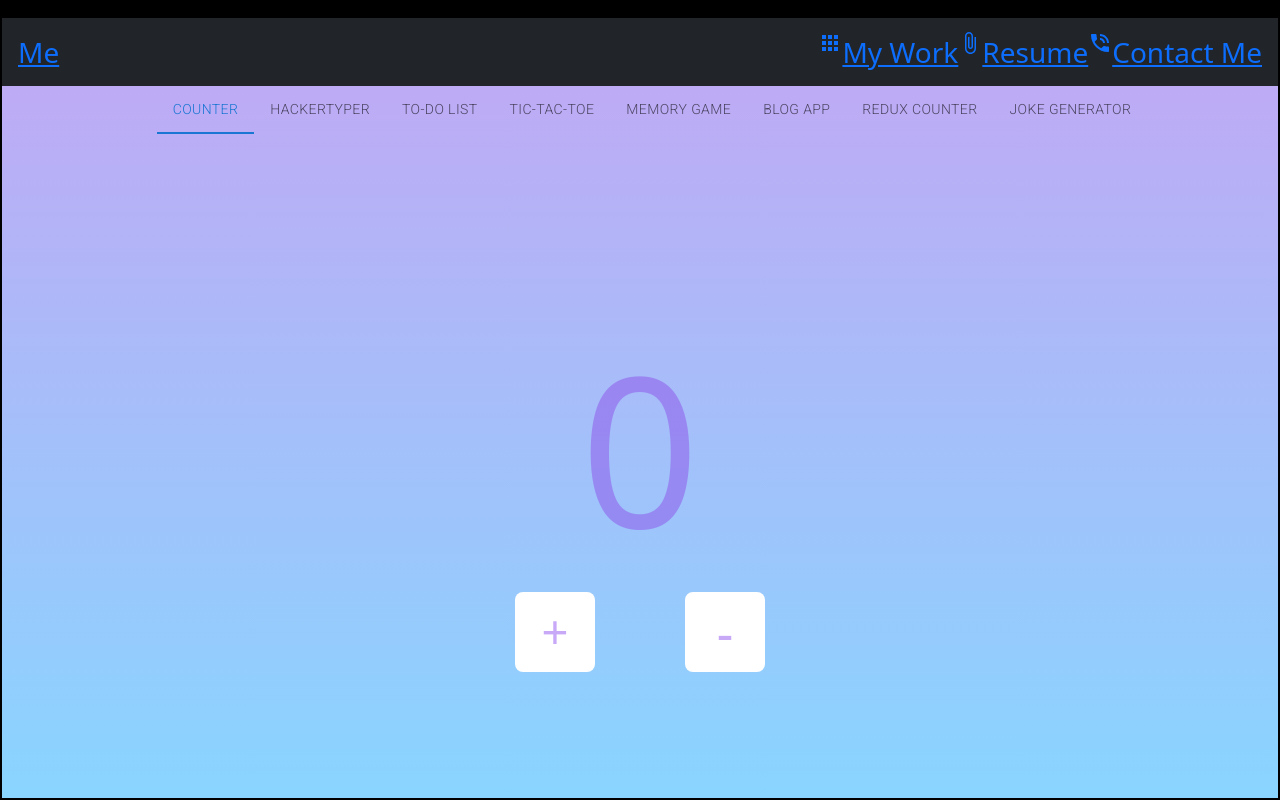
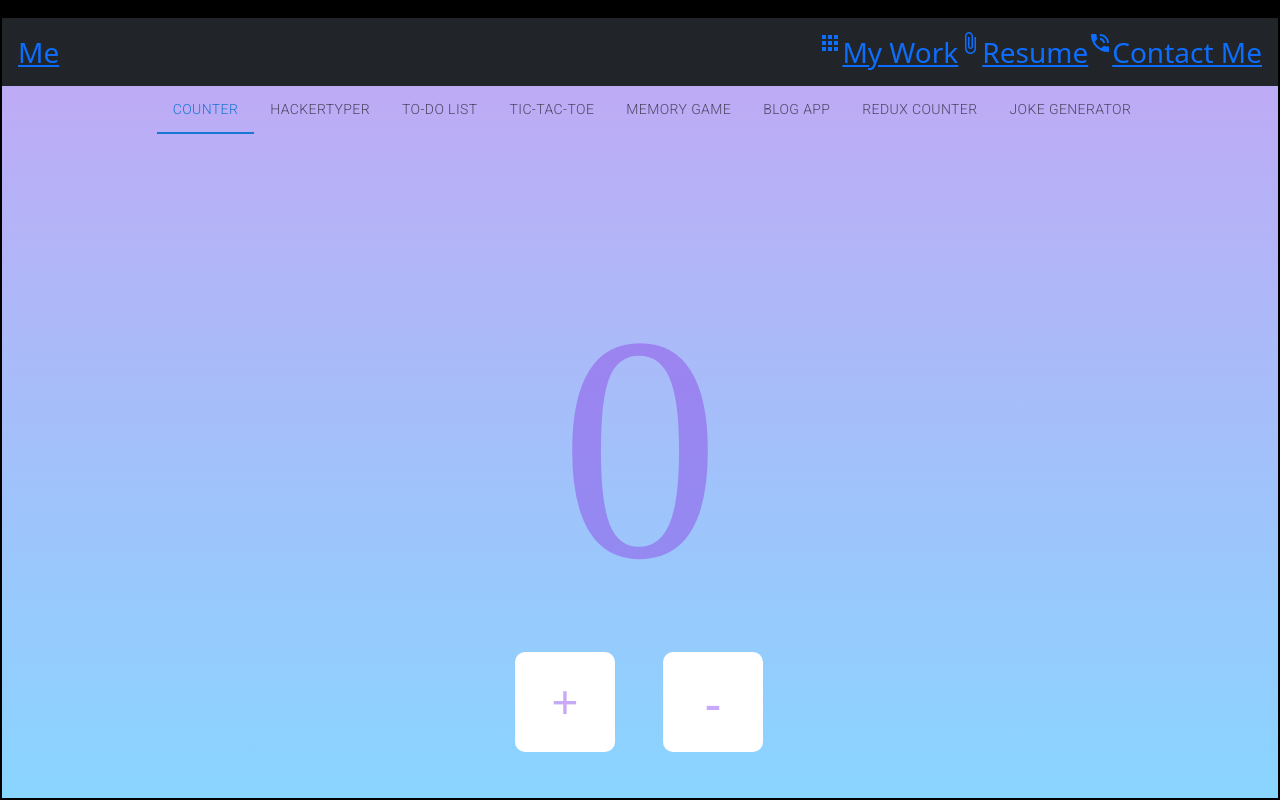
Before and after one commit to justholdinghands/reactPortfolio, a React (Create React App) app: page /counter in a window 1280 px wide. Built offline with nearby package versions, Linux system fonts and the light colour scheme; a web font is replaced by a local one.

Commit message:
minor style changes

```diff
--- a/src/components/counter/Button.tsx
+++ b/src/components/counter/Button.tsx
@@ -12,9 +12,9 @@ type Props = {
 // styled-components definition
 type ButtonProps = { background: string };
 const ButtonStyled = styled.button<ButtonProps>`
-  width: 5rem;
-  height: 5rem;
-  border-radius: 8px;
+  width: 100px;
+  height: 100px;
+  border-radius: 10px;
   border: none;
   font: 3rem ${theme.global.fontFamily1};
   font-weight: bolder;
@@ -24,8 +24,13 @@ const ButtonStyled = styled.button<ButtonProps>`
   }
 
   :hover {
-    background: ${theme.global.activeBg};
-    color: ${theme.global.activeClr};
+    box-shadow: 0 7px 9px -9px ${theme.hackertyper.background},
+      inset 0 0 220px -120px ${theme.hackertyper.background};
+    cursor: pointer;
+  }
+
+  :active {
+    box-shadow: inset 0 0 200px -70px ${theme.hackertyper.background};
   }
 `;
 
--- a/src/components/counter/Counter.tsx
+++ b/src/components/counter/Counter.tsx
@@ -1,12 +1,11 @@
 import { Component } from "react";
 import { theme } from "./../../theme";
 import Button from "./Button";
-import pinkAxo from "./imgs/pink-axo-vertical.gif";
-import styled, { keyframes } from "styled-components";
-import whiteAxo from "./imgs/white-axo-side.gif";
+import styled from "styled-components";
 
 type State = {
   count: number;
+  isDesktop: boolean;
 };
 
 type Props = {
@@ -37,13 +36,12 @@ const DivButtons = styled.div`
   justify-content: space-between;
 `;
 
-const DivNumber = styled.div`
+const DivCount = styled.div`
   position: absolute;
   left: 0;
   padding: 0 0 5% 0;
   margin: 0;
-  font: ${theme.global.fontFamily1};
-  font-size: 1300%;
+  font: 2000% ${theme.global.fontFamily1};
   color: ${theme.counter.nmbrClr};
   opacity: 100%;
   z-index: 0;
@@ -52,14 +50,15 @@ const DivNumber = styled.div`
   justify-content: center;
   align-items: center;
 `;
+
 export default class Counter extends Component<Props, State> {
   constructor(props) {
     super(props);
     this.state = {
       count: 0,
+      isDesktop: true,
     };
   }
-
   plus = () => {
     this.setState((prevState) => ({
       count: prevState.count + 1,
@@ -74,16 +73,14 @@ export default class Counter extends Component<Props, State> {
 
   render() {
     var { count } = this.state;
+    // console.log(
+    //   `isDesktop: ${this.props.isDesktop.valueOf}, chooseNumberPosition.font: ${this.chooseNumberPosition.font.valueOf}`
+    // );
     return (
       <DivContainer>
-        <DivNumber>
-          {/*gx-0 w-100 position-fixed align-items-start align-content-center bottom-0 justify-content-center h-75 */}
-          {count}
-        </DivNumber>
-        <div className="">
-          {/* gx-0 w-100 position-absolute bottom-0 justify-content-center align-items-center */}
-          <DivButtons>
-            {/* className="d-flex w-auto align-items-end overflow-hidden gap-5 h-75 pb-5" */}
+        <DivCount>{count}</DivCount>
+
+        <DivButtons className="d-flex w-auto align-items-end overflow-hidden gap-5 h-75 pb-5">
           <Button
             className="plus-btn"
             onClick={this.plus}
@@ -97,7 +94,6 @@ export default class Counter extends Component<Props, State> {
             background="minus"
           ></Button>
         </DivButtons>
-        </div>
       </DivContainer>
     );
   }
```
Lines whose indentation alone changed are shown as unchanged.
